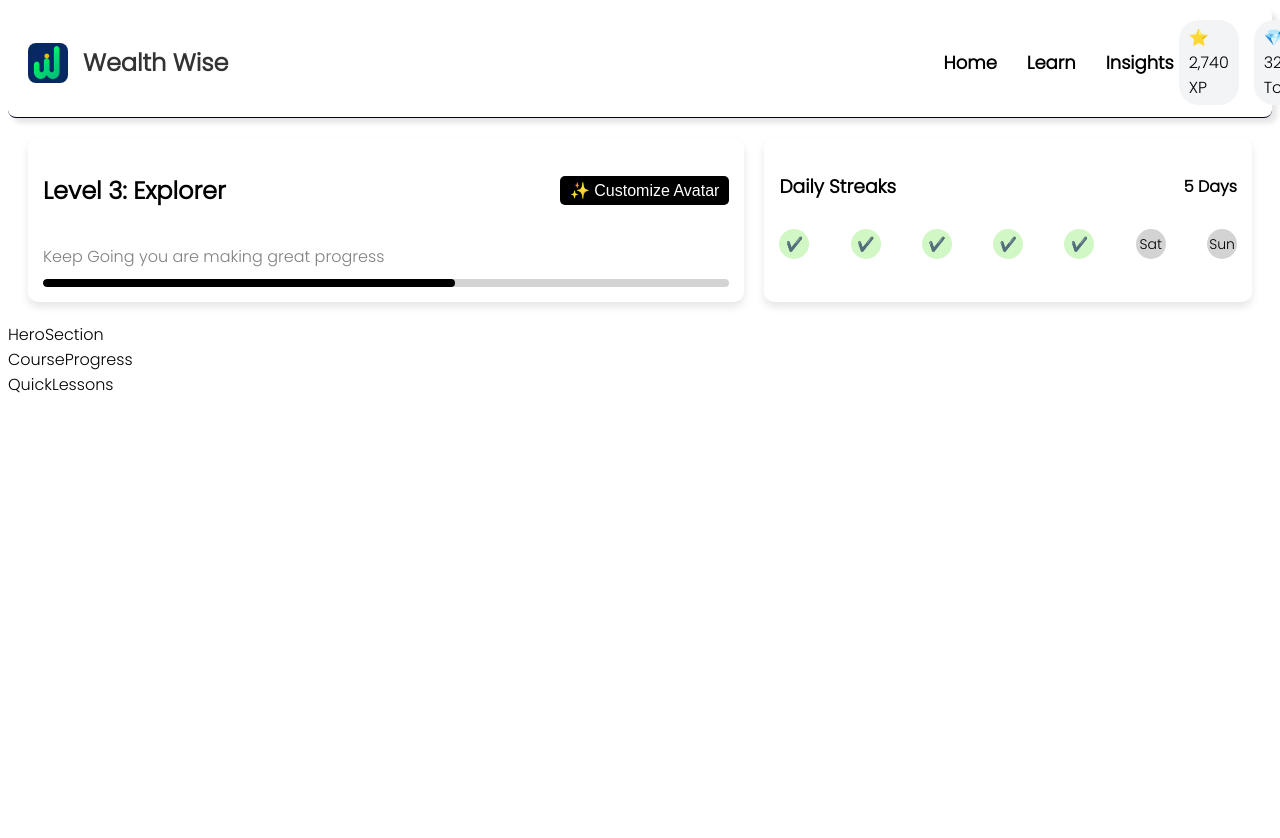
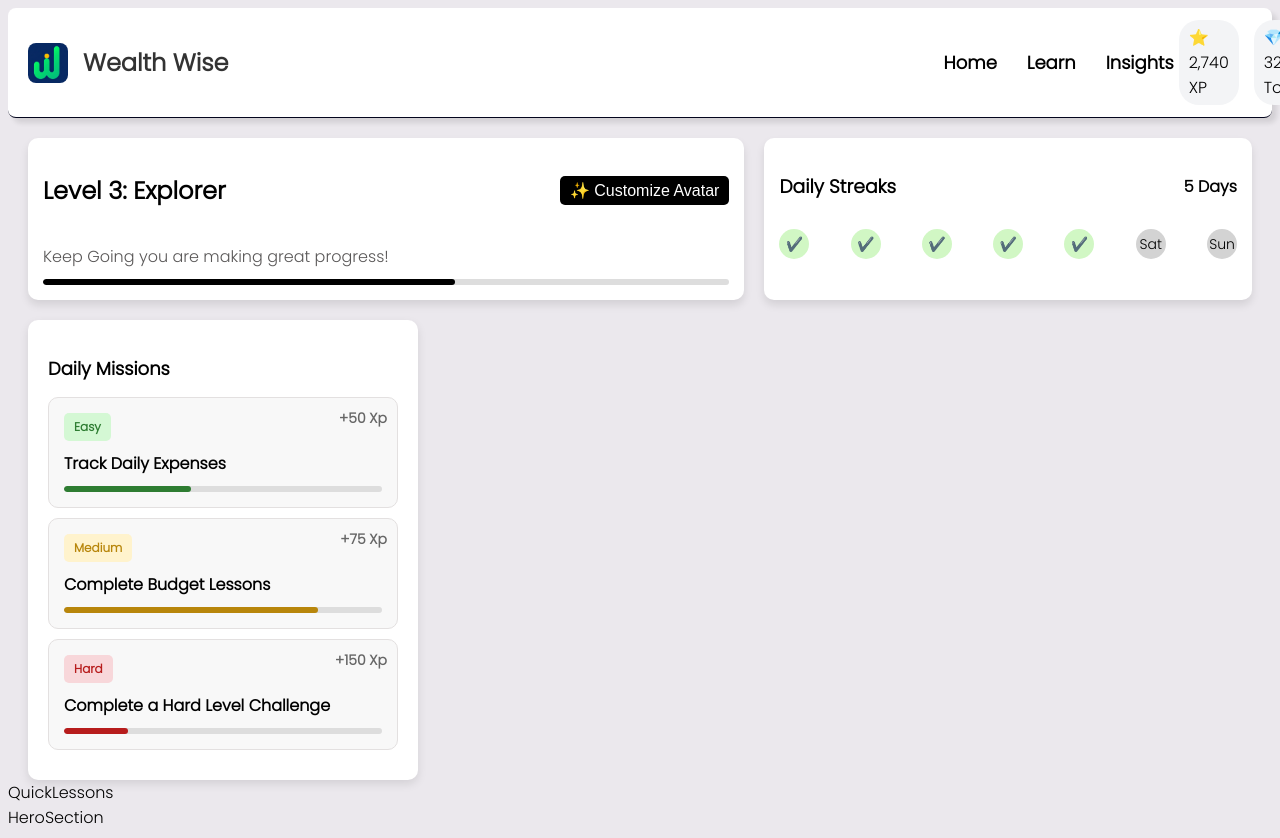
Before and after one commit to aditiarya37/WealthWise, a React (Vite) app: page / in a window 1280 px wide. Shown: the top 838 px of the page. Before the commit the page ends 800 px from the top, so only its background shows below. Built offline with nearby package versions, Linux system fonts and the light colour scheme.

Commit message:
added the Course Progress Section

```diff
--- a/index.html
+++ b/index.html
@@ -7,7 +7,7 @@
     <meta name="viewport" content="width=device-width, initial-scale=1.0" />
     <title>Vite + React</title>
   </head>
-  <body>
+  <body style="background-color: #ebe8ed;">
     <div id="root"></div>
     <script type="module" src="/src/main.jsx"></script>
   </body>
--- a/src/App.jsx
+++ b/src/App.jsx
@@ -12,9 +12,9 @@ function App() {
     <>
       <NavBar />
       <Dashboard />
-      <HeroSection />
       <CourseProgress />
       <QuickLessons />
+      <HeroSection />
     </>
   )
 }
--- /dev/null
+++ b/src/components/CourseProgress.css
@@ -0,0 +1,85 @@
+.course-progress-container {
+    background: #fff;
+    padding: 20px;
+    border-radius: 10px;
+    box-shadow: 0 4px 10px rgba(0, 0, 0, 0.1);
+    width: 350px;
+    margin-left: 20px;
+  }
+
+  .title {
+    font-size: 18px;
+    font-weight: bold;
+    margin-bottom: 15px;
+  }
+
+  .mission-card {
+    background: #f8f8f8;
+    padding: 15px;
+    border-radius: 10px;
+    border: 1px solid #e3e0e0;
+    margin-bottom: 10px;
+    position: relative;
+  }
+
+  .badge {
+    padding: 5px 10px;
+    border-radius: 5px;
+    font-size: 12px;
+    font-weight: bold;
+    display: inline-block;
+  }
+
+  .badge-green {
+    background: #d4f8d4;
+    color: #2e7d32;
+  }
+
+  .badge-yellow {
+    background: #fff3cd;
+    color: #b8860b;
+  }
+
+  .badge-red {
+    background: #f8d7da;
+    color: #b71c1c;
+  }
+
+  .xp {
+    position: absolute;
+    top: 10px;
+    right: 10px;
+    font-size: 14px;
+    font-weight: bold;
+    color: #666;
+  }
+
+  .mission-title {
+    font-size: 16px;
+    font-weight: bold;
+    margin: 10px 0;
+  }
+
+  .progress-bar {
+    height: 6px;
+    background: #ddd;
+    border-radius: 5px;
+    position: relative;
+  }
+
+  .progress {
+    height: 6px;
+    border-radius: 5px;
+  }
+
+  .progress-green {
+    background: #2e7d32;
+  }
+
+  .progress-yellow {
+    background: #b8860b;
+  }
+
+  .progress-red {
+    background: #b71c1c;
+  }
--- a/src/components/CourseProgress.jsx
+++ b/src/components/CourseProgress.jsx
@@ -1,9 +1,49 @@
-import React from 'react'
+import React from "react";
+import "./CourseProgress.css"; // Import CSS if not using Tailwind
+
+const missions = [
+  {
+    level: "Easy",
+    title: "Track Daily Expenses",
+    xp: "+50 Xp",
+    progress: 40, // Percentage
+    color: "green",
+  },
+  {
+    level: "Medium",
+    title: "Complete Budget Lessons",
+    xp: "+75 Xp",
+    progress: 80,
+    color: "yellow",
+  },
+  {
+    level: "Hard",
+    title: "Complete a Hard Level Challenge",
+    xp: "+150 Xp",
+    progress: 20,
+    color: "red",
+  },
+];
 
 const CourseProgress = () => {
   return (
-    <div>CourseProgress</div>
-  )
-}
+    <div className="course-progress-container">
+      <h2 className="title">Daily Missions</h2>
+      {missions.map((mission, index) => (
+        <div key={index} className="mission-card">
+          <div className={`badge badge-${mission.color}`}>{mission.level}</div>
+          <span className="xp">{mission.xp}</span>
+          <h3 className="mission-title">{mission.title}</h3>
+          <div className="progress-bar">
+            <div
+              className={`progress progress-${mission.color}`}
+              style={{ width: `${mission.progress}%` }}
+            ></div>
+          </div>
+        </div>
+      ))}
+    </div>
+  );
+};
 
-export default CourseProgress
+export default CourseProgress;
--- a/src/components/Dashboard.css
+++ b/src/components/Dashboard.css
@@ -23,7 +23,7 @@
   }
 
   .level-subtext {
-    color: gray;
+    color: rgb(90, 88, 88);
     font-size: 16px;
     margin-bottom: 10px;
   }
--- a/src/components/Dashboard.jsx
+++ b/src/components/Dashboard.jsx
@@ -13,7 +13,7 @@ const Dashboard = () => {
           </button>
         </div>
         <p className="level-subtext">
-          Keep Going you are making great progress
+          Keep Going you are making great progress!
         </p>
         <div className="progress-bar">
           <div className="progress-fill"></div>
```
